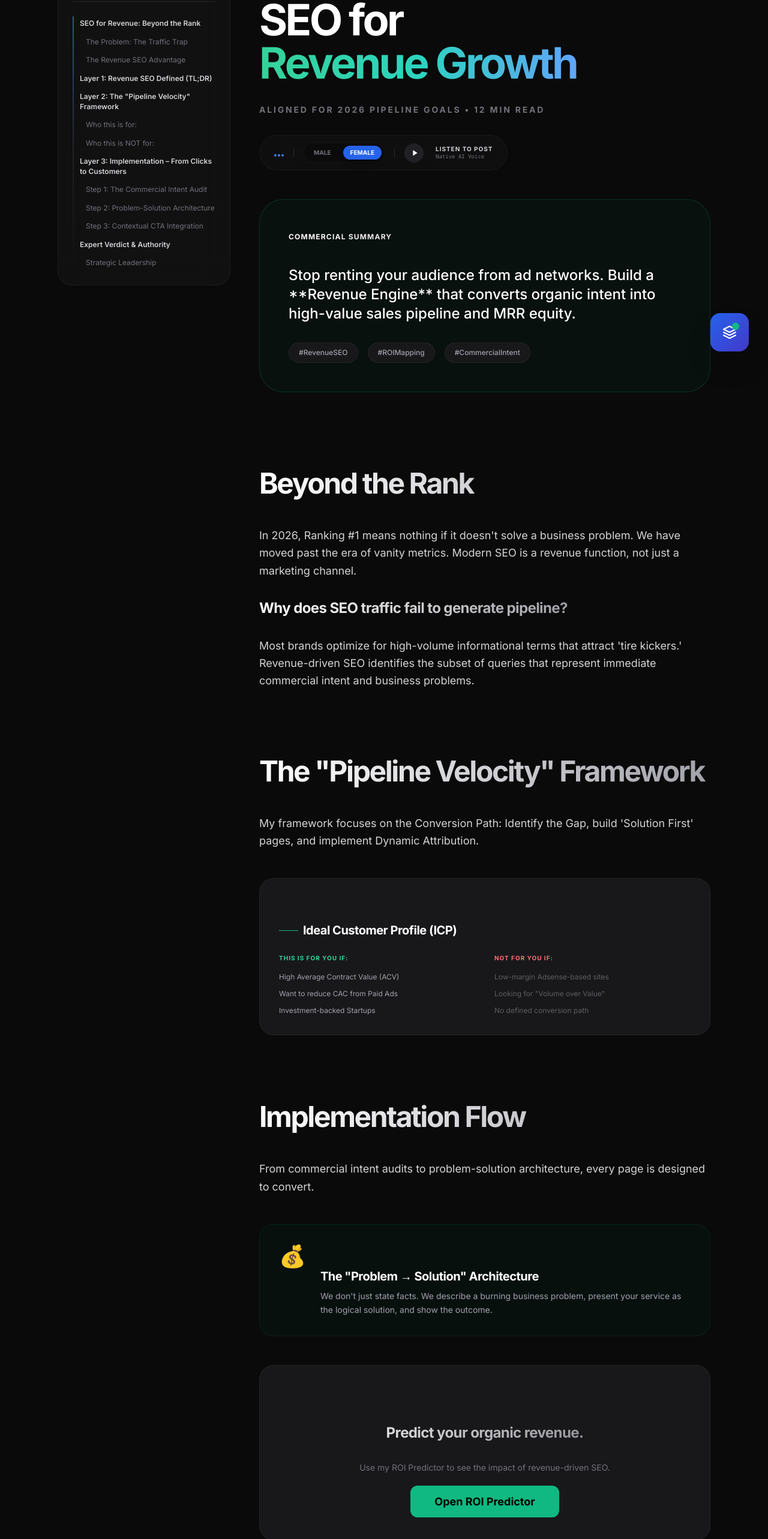
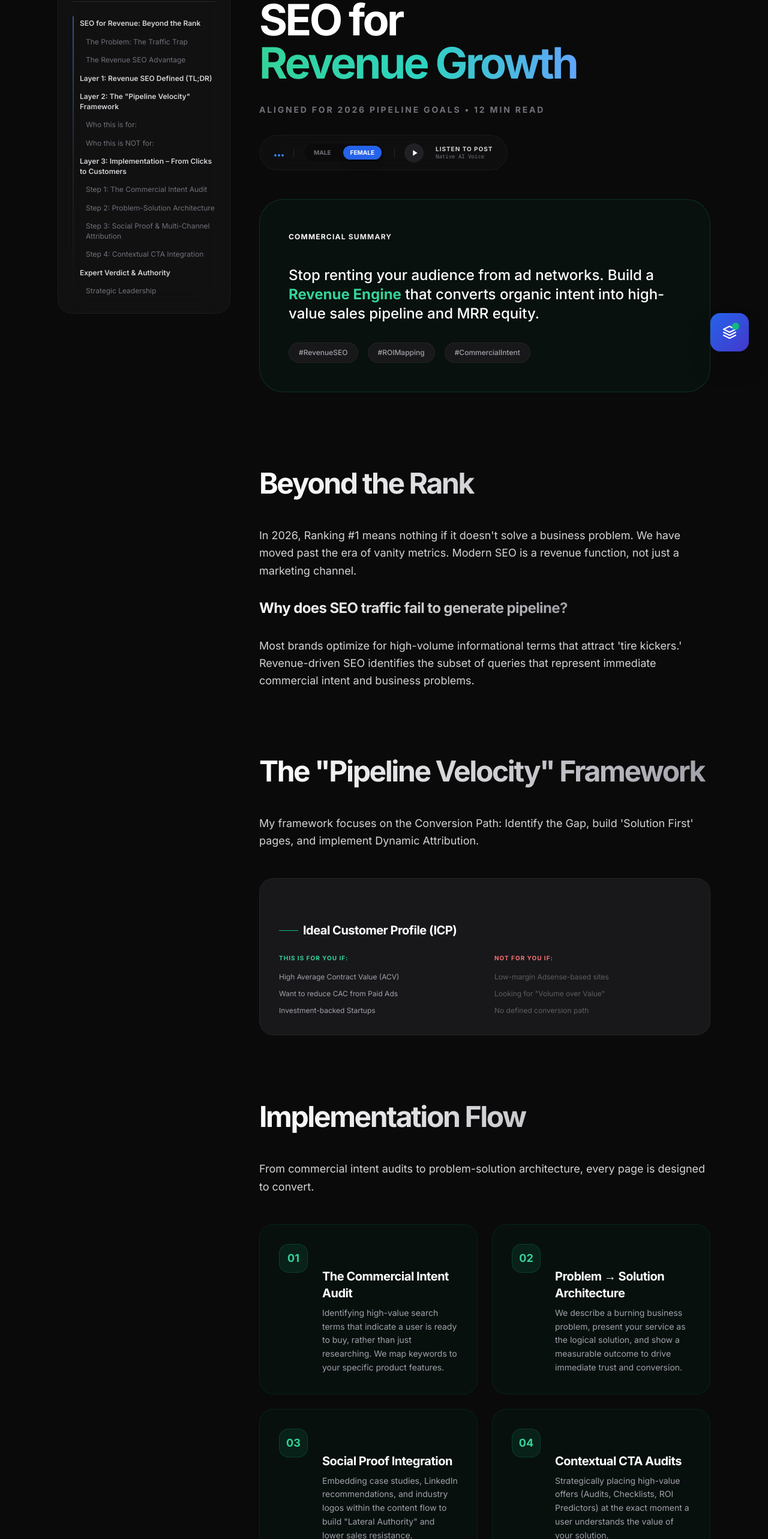
Before and after one commit to Chaitanya9184/portfolio, a Next.js app: page /seo-for-revenue-growth in a window 1280 px wide. Shown: the part 182-2748 px from the top of the page at 60% size. Built offline with nearby package versions, Linux system fonts and the light colour scheme.

Commit message:
feat: expand Revenue SEO content and fix rendering

```diff
--- a/src/app/seo-for-revenue-growth/page.tsx
+++ b/src/app/seo-for-revenue-growth/page.tsx
@@ -67,13 +67,16 @@ My framework focuses on the **Conversion Path**:
 ## Layer 3: Implementation – From Clicks to Customers
 
 ### Step 1: The Commercial Intent Audit
-We crawl your existing content to find "Leakage." Where are users landing on your site and then bouncing? We re-map those pages to high-intent CTAs.
+We crawl your existing content to find "Leakage." Where are users landing on your site and then bouncing? We re-map those pages to high-intent CTAs and capture the latent commercial value.
 
 ### Step 2: Problem-Solution Architecture
-Each section of a pillar page must follow the "Problem -> Solution -> Outcome" flow. We explicitly show how your service solves a specific pain point.
+We don't just state facts. We describe a burning business problem, present your service as the logical solution, and show the outcome. This framework identifies the user's pain points and positions your brand as the expert savior.
 
-### Step 3: Contextual CTA Integration
-We don't use generic sidebar banners. We lead with "View Case Study" or "Get a Revenue Audit" inside the relevant content chunks.
+### Step 3: Social Proof & Multi-Channel Attribution
+Linking organic discovery directly to CRM signals to prove MRR impact. We integrate case study data and trust signals within the editorial flow to decrease sales friction and increase conversion velocity.
+
+### Step 4: Contextual CTA Integration
+We don't use generic sidebar banners. We lead with "View Case Study" or "Get a Revenue Audit" inside the relevant content chunks, matching the CTA to the user's specific stage in the buying journey.
 
 ## Expert Verdict & Authority
 Having managed SEO budgets for multi-million dollar brands, I know that the boardroom only cares about one thing: the bottom line. My strategy is built on 8 years of data-driven results.
@@ -149,7 +152,7 @@ export default function RevenueSeoPillar() {
                         <div className="mb-16 p-8 md:p-12 rounded-[2.5rem] bg-emerald-600/5 border border-emerald-500/20 relative overflow-hidden group">
                             <h2 className="!mt-0 text-emerald-400 text-xs font-bold uppercase tracking-widest mb-4">Commercial Summary</h2>
                             <p className="text-white text-xl md:text-2xl font-medium leading-[1.4]">
-                                Stop renting your audience from ad networks. Build a **Revenue Engine** that converts organic intent into high-value sales pipeline and MRR equity.
+                                Stop renting your audience from ad networks. Build a <span className="text-emerald-400 font-bold">Revenue Engine</span> that converts organic intent into high-value sales pipeline and MRR equity.
                             </p>
                             <div className="mt-8 flex flex-wrap gap-4">
                                 <span className="px-4 py-2 rounded-full bg-zinc-900 border border-white/5 text-xs text-zinc-400 font-medium">#RevenueSEO</span>
@@ -201,12 +204,41 @@ export default function RevenueSeoPillar() {
                                 <h2 id="layer-3-implementation" className="text-3xl md:text-5xl font-bold text-white tracking-tighter mb-6 scroll-mt-32">Implementation Flow</h2>
                                 <p>From commercial intent audits to problem-solution architecture, every page is designed to convert.</p>
 
-                                <div className="grid grid-cols-1 gap-6 my-12">
+                                <div className="grid grid-cols-1 md:grid-cols-2 gap-6 my-12">
                                     <div className="p-8 rounded-3xl bg-emerald-950/20 border border-emerald-900/30 flex items-start gap-6">
-                                        <div className="text-4xl">💰</div>
+                                        <div className="w-12 h-12 rounded-2xl bg-emerald-500/10 border border-emerald-500/20 flex items-center justify-center shrink-0">
+                                            <span className="text-emerald-400 font-bold">01</span>
+                                        </div>
                                         <div>
-                                            <h4 className="text-white font-bold mb-2">The "Problem → Solution" Architecture</h4>
-                                            <p className="text-sm text-zinc-400 leading-relaxed">We don't just state facts. We describe a burning business problem, present your service as the logical solution, and show the outcome.</p>
+                                            <h4 className="text-white font-bold mb-2">The Commercial Intent Audit</h4>
+                                            <p className="text-sm text-zinc-400 leading-relaxed">Identifying high-value search terms that indicate a user is ready to buy, rather than just researching. We map keywords to your specific product features.</p>
+                                        </div>
+                                    </div>
+                                    <div className="p-8 rounded-3xl bg-emerald-950/20 border border-emerald-900/30 flex items-start gap-6">
+                                        <div className="w-12 h-12 rounded-2xl bg-emerald-500/10 border border-emerald-500/20 flex items-center justify-center shrink-0">
+                                            <span className="text-emerald-400 font-bold">02</span>
+                                        </div>
+                                        <div>
+                                            <h4 className="text-white font-bold mb-2">Problem → Solution Architecture</h4>
+                                            <p className="text-sm text-zinc-400 leading-relaxed">We describe a burning business problem, present your service as the logical solution, and show a measurable outcome to drive immediate trust and conversion.</p>
+                                        </div>
+                                    </div>
+                                    <div className="p-8 rounded-3xl bg-emerald-950/20 border border-emerald-900/30 flex items-start gap-6">
+                                        <div className="w-12 h-12 rounded-2xl bg-emerald-500/10 border border-emerald-500/20 flex items-center justify-center shrink-0">
+                                            <span className="text-emerald-400 font-bold">03</span>
+                                        </div>
+                                        <div>
+                                            <h4 className="text-white font-bold mb-2">Social Proof Integration</h4>
+                                            <p className="text-sm text-zinc-400 leading-relaxed">Embedding case studies, LinkedIn recommendations, and industry logos within the content flow to build "Lateral Authority" and lower sales resistance.</p>
+                                        </div>
+                                    </div>
+                                    <div className="p-8 rounded-3xl bg-emerald-950/20 border border-emerald-900/30 flex items-start gap-6">
+                                        <div className="w-12 h-12 rounded-2xl bg-emerald-500/10 border border-emerald-500/20 flex items-center justify-center shrink-0">
+                                            <span className="text-emerald-400 font-bold">04</span>
+                                        </div>
+                                        <div>
+                                            <h4 className="text-white font-bold mb-2">Contextual CTA Audits</h4>
+                                            <p className="text-sm text-zinc-400 leading-relaxed">Strategically placing high-value offers (Audits, Checklists, ROI Predictors) at the exact moment a user understands the value of your solution.</p>
                                         </div>
                                     </div>
                                 </div>
```
